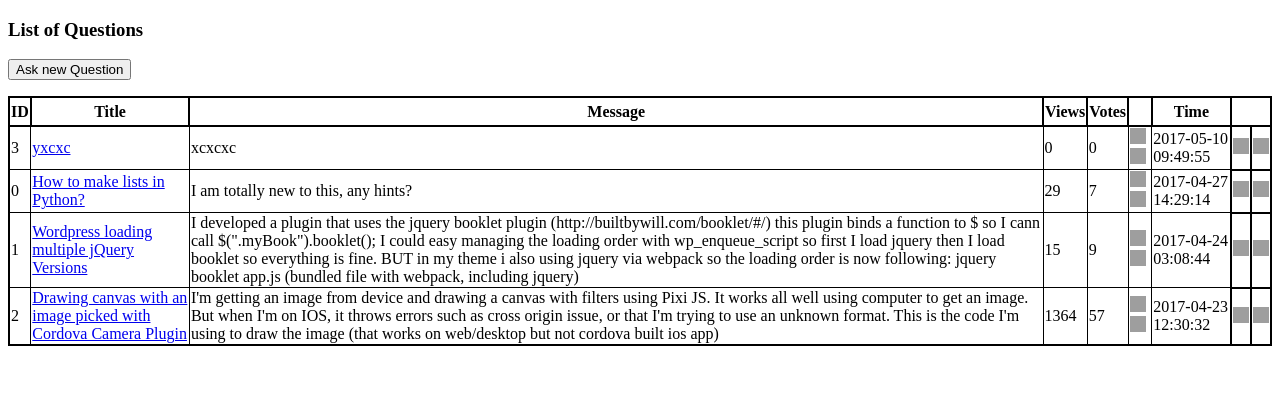
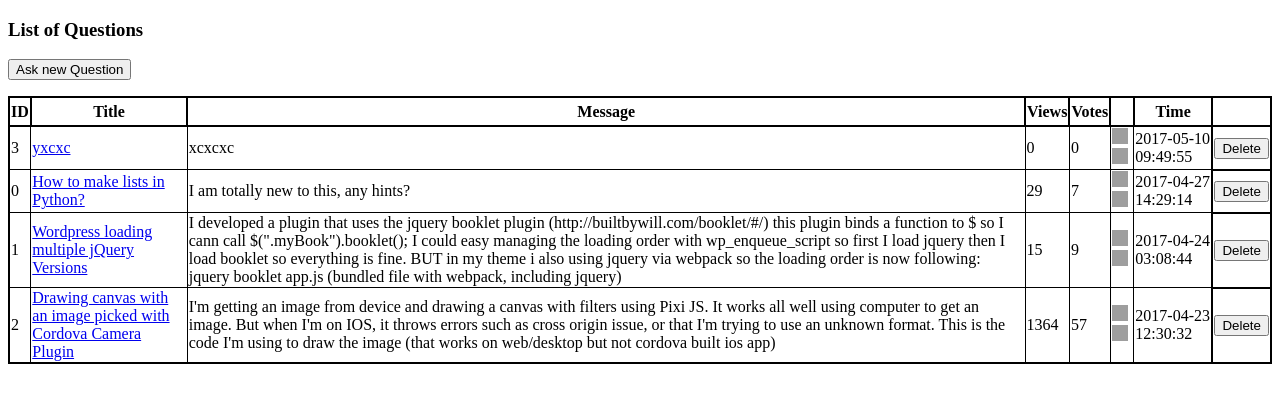
Before and after one commit to MarkOrkenyi/Ask_Mate_BeanBagTeam, a Flask app: page / in a window 1280 px wide. Shown: the top 403 px of the page. Run offline with Flask 2, Linux system fonts and the light colour scheme; grey boxes are pictures that could not be loaded.

Commit message:
edit button removed

```diff
--- a/templates/list.html
+++ b/templates/list.html
@@ -43,6 +43,7 @@
         <td>{{ row[2] }}</td>
         <td>{{ row[3] }}</td>
         <td>
+
             <a href="./question/{{ row[0] }}/edit">
                 <img src="./static/edit_pen.png" alt="Edit" style="width:16px; height:16px; text-decoration: none;">
             </a>
@@ -52,14 +53,9 @@
             </td>
             <td>{{ row[1] }}</td>
             <td style="border:2px solid black; border-collapse: collapse;">
-                <a href="./question/{{ row[0] }}/edit">
-                    <img src="./static/edit_pen.png" alt="Edit" style="width:16px; height:16px; text-decoration: none;">
-                </a>
-            </td>
-            <td style="border:2px solid black; border-collapse: collapse;">
-                <a href="./question/{{ row[0] }}/delet">
-                    <img src="./static/delete_bin.png" alt="Delete" style="width:16px; height:16px; text-decoration: none;">
-                </a>
+                <form action="./question/{{ row[0] }}/delete" method="GET">
+                    <input type="submit" value="Delete" />
+                </form>
             </td>
         </tr>
         {% endfor %}
```
